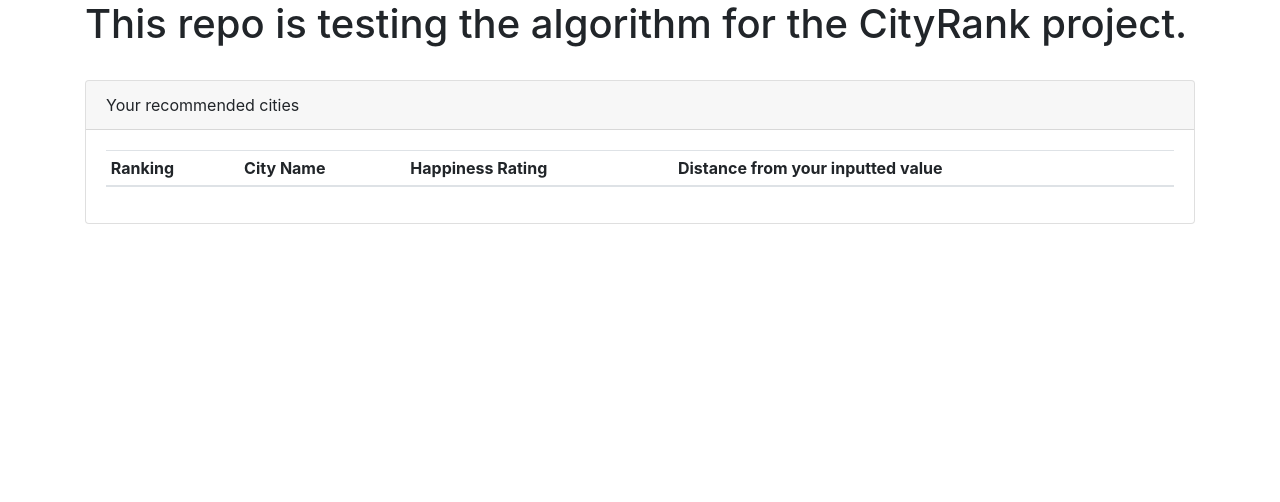
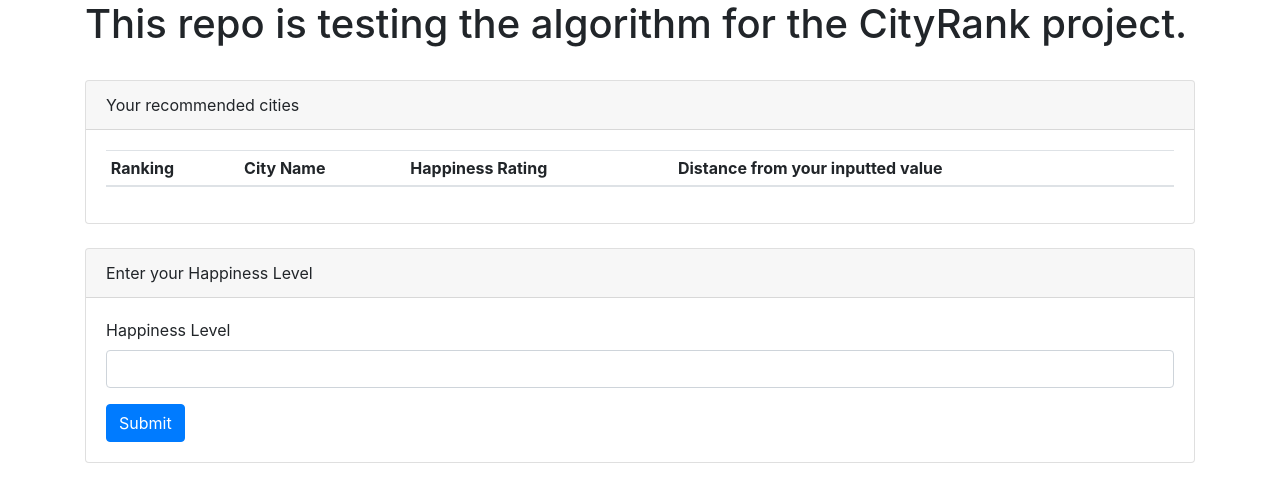
Before and after one commit to team-jjtg/CityRankAlgorithm, a plain HTML site: page index.html in a window 1280 px wide. Drawn offline with nearby package versions, Linux system fonts and the light colour scheme.

Commit message:
Got the submit button to work. Am working on the happiness algorithm. Algorithm is very simple.

```diff
--- a/cityRankAlgorithm.js
+++ b/cityRankAlgorithm.js
@@ -189,4 +189,18 @@ let cityMetrics = [
 	"Detroit, MI", { "happiness": 29.19, "wellbeing": 181, "income_and_employment": 181, "community_and_environment": 181 }
 ];
 
+$("#happy-button").on("click", function(beHappier){
+    beHappier.preventDefault();
+
+    //Take in the user input
+    var happyOne = $("#happy").val().trim();
+
+    console.log(happyOne);
+    alert("You have a happiness level of " + happyOne);
+
+    var rightCity = Math.abs((cityMetrics[1].happiness)-happyOne);
+    console.log(rightCity);
+
+});
+
 console.log(cityMetrics[0], cityMetrics[1].happiness);
--- a/index.html
+++ b/index.html
@@ -5,6 +5,9 @@
     <!--Add in the bootstrap-->
     <link rel="stylesheet" href="https://stackpath.bootstrapcdn.com/bootstrap/4.3.1/css/bootstrap.min.css"
     integrity="sha384-ggOyR0iXCbMQv3Xipma34MD+dH/1fQ784/j6cY/iJTQUOhcWr7x9JvoRxT2MZw1T" crossorigin="anonymous">
+
+    <!--Don't forget to reference jQuery-->
+    <script src="https://cdnjs.cloudflare.com/ajax/libs/jquery/3.2.1/jquery.min.js"></script>
 
 </head>
 <body>
@@ -36,6 +39,28 @@
                 </div>
             </div>
         </div>
+
+        <div class="row">
+            <div class="col-md-12">
+                <!--Enter the happiness metric-->
+                <div class="card mb-4">
+                <div class="card-header">Enter your Happiness Level</div>
+                <div class="card-body">
+
+                    <!-- Entry Form -->
+                    <form>
+                    <div class="form-group">
+                        <label for="happiness">Happiness Level</label>
+                        <input class="form-control" id="happy" type="text">
+                    </div>
+
+                    <button class="btn btn-primary float-left" id="happy-button">Submit</button>
+                    </form>
+
+                </div>
+                </div>
+            </div>
+            </div>
     </div>
 
 
```
